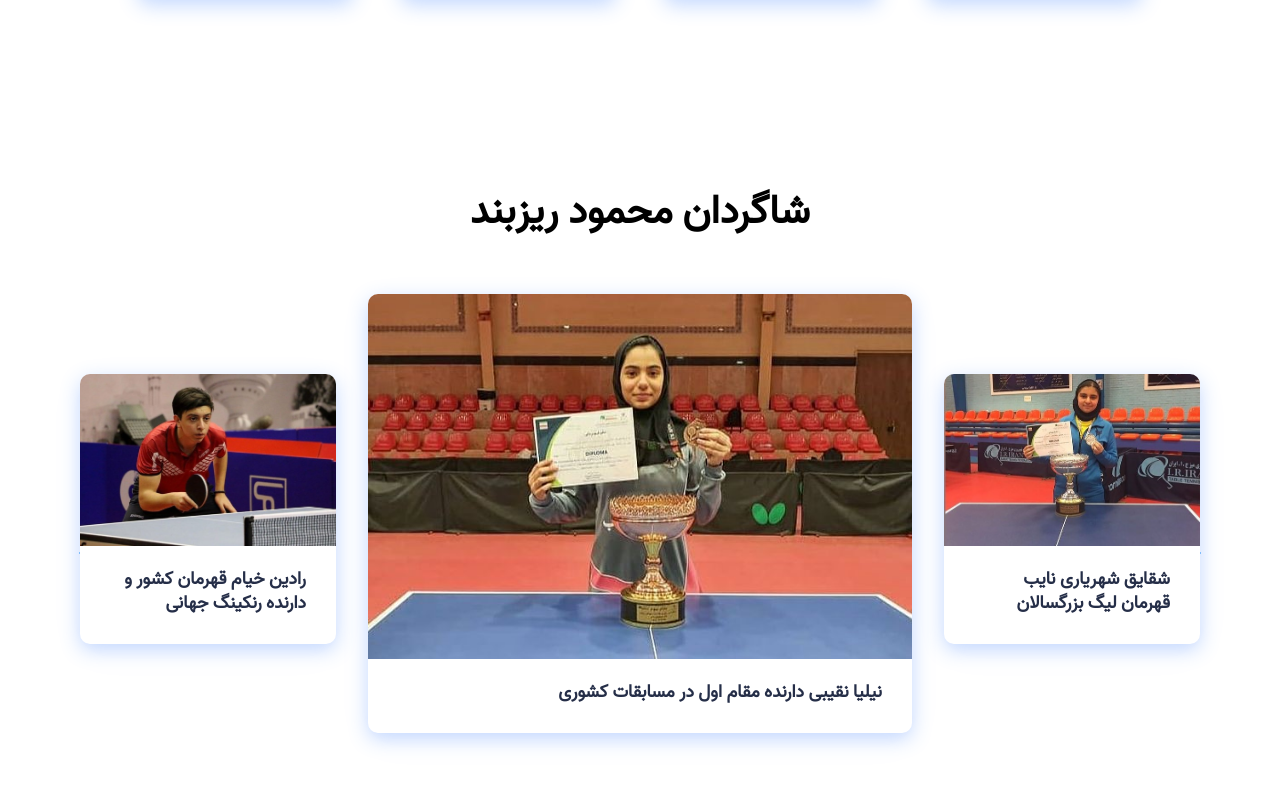
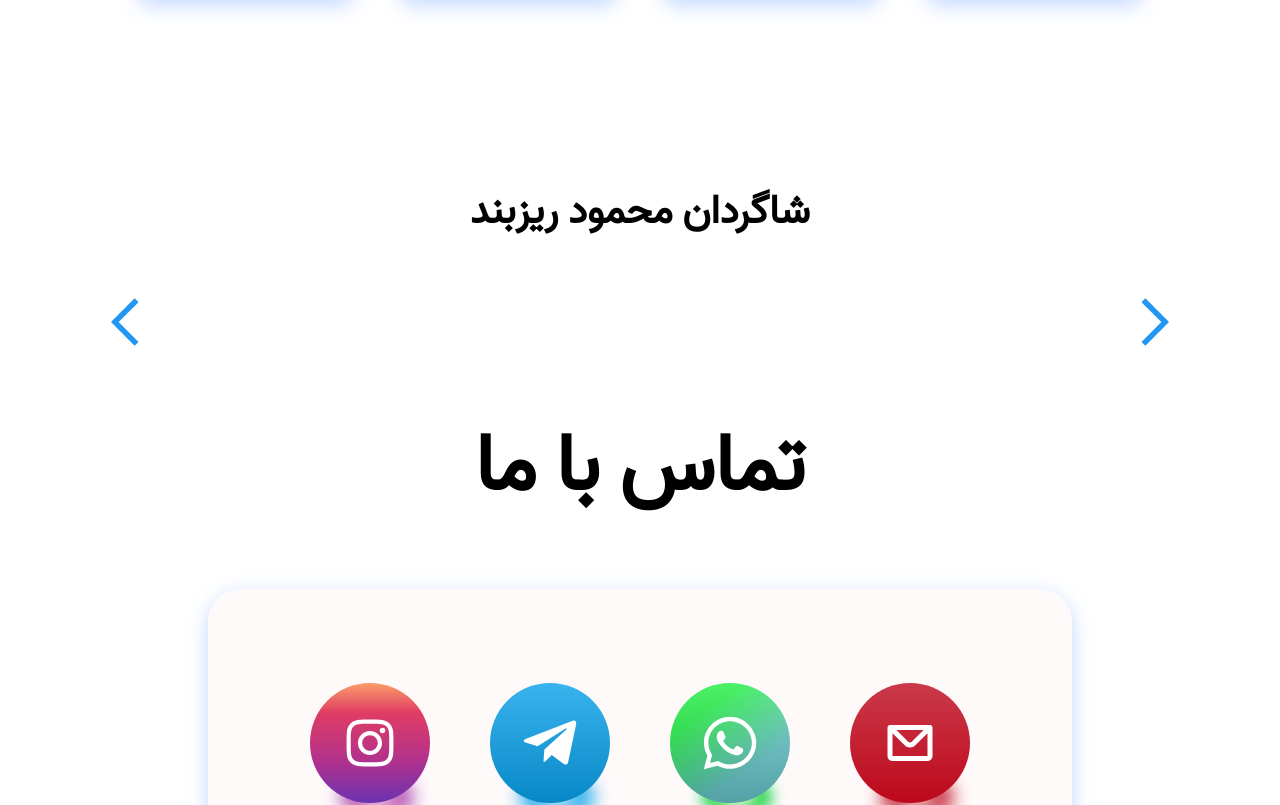
Before and after one commit to 00-team/ping-pong-site, a React app: page / in a window 1280 px wide. Shown: the part 2446-3251 px from the top of the page. Built offline with nearby package versions, Linux system fonts and the light colour scheme; a web font is replaced by a local one.

Commit message:
created new spaces for students video slider

```diff
--- a/src/components/elements/StudentSlider.js
+++ b/src/components/elements/StudentSlider.js
@@ -1,45 +1,61 @@
 import React, { useState } from 'react'
-import { SliderData } from './SliderData'
-import { FaArrowAltCircleRight, FaArrowAltCircleLeft } from 'react-icons/fa'
 
-const StudentSlider = ({ slides }) => {
-    const [current, setCurrent] = useState(0)
-    const length = slides.length
+// icons
+import { FcPrevious, FcNext } from 'react-icons/fc'
+
+// styling
+import './scss/studentslider.scss'
+
+//imgs
+import radin from '../../static/students/radin.jpg'
+import nilia from '../../static/students/nilia.jpg'
+import shaghayegh from '../../static/students/shaghayegh.jpg'
+
+
+const images = [
+    {
+        img: radin,
+        discription: ' رادین خیام قهرمان کشور و دارنده رنکینگ جهانی',
+        id: 1,
+    },
+    {
+        img: nilia,
+        discription: 'نیلیا نقیبی دارنده مقام اول در مسابقات کشوری',
+        id: 2,
+    },
+    {
+        img: shaghayegh,
+        discription: 'شقایق شهریاری نایب قهرمان لیگ بزرگسالان',
+        id: 3,
+    },
+]
+
+function StudentSlider() {
+
+    const [slideIndex, setSlideIndex] = useState(1)
 
     const nextSlide = () => {
-        setCurrent(current === length - 1 ? 0 : current + 1)
+        if (slideIndex === images.length - 1) {
+            setSlideIndex(0)
+        } else {
+            setSlideIndex(slideIndex + 1)
+        }
     }
 
     const prevSlide = () => {
-        setCurrent(current === 0 ? length - 1 : current - 1)
-    }
-
-    if (!Array.isArray(slides) || slides.length <= 0) {
-        return null
+        console.log(slideIndex, images.length)
+        if (slideIndex !== 0) {
+            setSlideIndex(slideIndex - 1)
+        } else if (slideIndex === 0) {
+            setSlideIndex(images.length - 1)
+        }
     }
 
     return (
-        <section className='slider'>
-            <FaArrowAltCircleLeft className='left-arrow' onClick={prevSlide} />
-            <FaArrowAltCircleRight className='right-arrow' onClick={nextSlide}/>
-            {SliderData.map((slide, index) => {
-                return (
-                    <div
-                        className={index === current ? 'slide active' : 'slide'}
-                        key={index}
-                    >
-                        {index === current && (
-                            <video
-                                src={slide.video}
-                                controls
-                                // alt='travel image'
-                                className='image'
-                            />
-                        )}
-                    </div>
-                )
-            })}
-        </section>
+        <div className="slider">
+            <div className="btns prev"> <FcPrevious size={60} onClick={prevSlide}/> </div>
+            <div className="btns next"> <FcNext     size={60} onClick={nextSlide}/> </div>
+        </div>
     )
 }
 
--- /dev/null
+++ b/src/components/elements/scss/studentslider.scss
@@ -0,0 +1,36 @@
+.slider {
+
+    margin: 3rem;
+
+    transition: translateX ease-in-out 0.4s;
+    position: relative;
+    top: 50%;
+    &.center {
+        width: 80%;
+        z-index: 1;
+        // left: 50%;
+    }
+    &.prev {
+        left: 0;
+        margin-top: 10vh;
+        width: 40%;
+        // transform: translateX(65px);
+    }
+    &.next {
+        right: 0;
+        margin-top: 10vh;
+        width: 40%;
+        // transform: translateX(-65px);
+    }
+    .btns {
+        position: absolute;
+        top: 50%;
+        cursor: pointer;
+        &.prev {
+            left: 0;
+        }
+        &.next {
+            right: 0;
+        }
+    }
+}
--- a/src/components/layouts/Students.js
+++ b/src/components/layouts/Students.js
@@ -1,58 +1,19 @@
 import React, { useEffect, useState } from 'react'
 
-// icons
-import { FcPrevious, FcNext } from 'react-icons/fc'
 
 // componenets
 import Glories from './Glories'
+import StudentSlider from '../elements/StudentSlider'
 
 // css
 import './sass/students.scss'
 
-//imgs
-import radin from '../../static/students/radin.jpg'
-import nilia from '../../static/students/nilia.jpg'
-import shaghayegh from '../../static/students/shaghayegh.jpg'
 
-const images = [
-    {
-        img: radin,
-        discription: ' رادین خیام قهرمان کشور و دارنده رنکینگ جهانی',
-        id: 1,
-    },
-    {
-        img: nilia,
-        discription: 'نیلیا نقیبی دارنده مقام اول در مسابقات کشوری',
-        id: 2,
-    },
-    {
-        img: shaghayegh,
-        discription: 'شقایق شهریاری نایب قهرمان لیگ بزرگسالان',
-        id: 3,
-    },
-]
 
 //
 const Students = props => {
-    const [slideIndex, setSlideIndex] = useState(1)
 
-    const nextSlide = () => {
-        console.log(slideIndex,images.length)
-        if (slideIndex !== images.length) {
-            setSlideIndex(slideIndex + 1)
-        } else if (slideIndex === images.length) {
-            setSlideIndex(1)
-        }
-    }
 
-    const prevSlide = () => {
-        console.log(slideIndex,images.length)
-        if (slideIndex !== 0) {
-            setSlideIndex(slideIndex - 1)
-        } else if (slideIndex === 0) {
-            setSlideIndex(images.length - 1)
-        }
-    }
 
     return (
         <div className='students'>
@@ -63,39 +24,8 @@ const Students = props => {
             >
                 شاگردان محمود ریزبند
             </h1>
-            <div className='students_vids container'>
-                <div className='cards__container'>
-                    <div className="btns prev"> <FcPrevious size={60} onClick={prevSlide}/> </div>
-                    <div className="btns next"> <FcNext     size={60} onClick={nextSlide}/> </div>
-                    <div className='cards__wrapper'>
-                        <ul className='cards__items'>
-
-                            {images.map((item,index) =>{
-                                {/* console.log(slideIndex,index,images.length) */}
-                                return(
-                                    <div
-                                        className={`slide
-                                            ${slideIndex === index  ? "center" : ""}
-                                            ${slideIndex >   index  ? "prev"   : ""}
-                                            ${slideIndex <   index  ? "next"   : ""}
-                                        `}
-                                        key={index}
-                                    >
-                                        <Glories
-                                            src={item.img}
-                                            text={item.discription}
-                                            label=''
-                                            path='/'
-                                        />
-                                    </div>
-                                )
-
-                            })}
-
-
-                        </ul>
-                    </div>
-                </div>
+            <div className='students_vids'>
+                <StudentSlider />
             </div>
         </div>
     )
--- a/src/components/layouts/sass/students.scss
+++ b/src/components/layouts/sass/students.scss
@@ -10,184 +10,15 @@ $heading2_mobile: 20px;
 $disc_mobile: 15px;
 
 .students {
-    padding: 3rem 0;
+    padding: 3rem;
 
-    .imgCards {
-        min-width: 2000px;
-        margin: 2rem 10rem;
-    }
 
-    .cards__container {
-        position: relative;
-        background-color: #fff;
-        display: flex;
-        flex-flow: column;
-        align-items: center;
-        max-width: 1500px;
-        width: 90%;
-        margin: 0 auto;
 
-        .btns {
-            position: absolute;
-            top: 50%;
-            cursor: pointer;
-            &.prev {
-                left: 0;
-            }
-            &.next {
-                position: absolute;
-                right: 0;
-            }
-        }
-    }
-
-    .cards__wrapper {
-        position: relative;
-        margin: 50px 0 45px;
-    }
-
-    .cards__items {
-        margin-bottom: 24px;
-    }
-
-    .cards__item {
-        display: flex;
-        flex: 1;
-        margin: 0 1rem;
-        border-radius: 10px;
-    }
-
-    .cards__item__link {
-        background-color: #fff;
-
-        display: flex;
-        flex-flow: column;
-        width: 100%;
-        box-shadow: 0 6px 20px rgba(56, 125, 255, 0.3);
-        -webkit-filter: drop-shadow(0 6px 20px rgba(56, 125, 255, 0.017));
-        filter: drop-shadow(0 6px 20px rgba(56, 125, 255, 0.017));
-        border-radius: 10px;
-        overflow: hidden;
-        text-decoration: none;
-    }
-
-    .cards__item__pic-wrap {
-        position: relative;
-        width: 100%;
-        padding-top: 67%;
-        overflow: hidden;
-    }
-
-    .fade-img {
-        animation-name: fade-img;
-        animation-duration: 2s;
-    }
-
-    .cards__item__pic-wrap::after {
-        opacity: 0;
-        content: attr(data-category);
-        position: absolute;
-        bottom: 0;
-        left: 0;
-        transform: translate(50%, 0%);
-        padding: 6px 8px;
-        max-width: calc((100%) - 60px);
-        font-size: 12px;
-        font-weight: 700;
-        color: #fff;
-        background-color: #1f98f4;
-        box-sizing: border-box;
-    }
-
-    .cards__item__img {
-        position: absolute;
-        top: 0;
-        right: 0;
-        bottom: 0;
-        left: 0;
-        display: block;
-        width: 100%;
-        max-width: 100%;
-        height: 100%;
-        max-height: 100%;
-        object-fit: cover;
-        transition: all 0.2s linear;
-    }
-
-    .cards__item__img:hover {
-        transform: scale(1.1);
-    }
-
-    .cards__item__info {
-        padding: 20px 30px 30px;
-    }
-
-    .cards__item__text {
-        color: #252e48;
-        font-size: $disc;
-        line-height: 24px;
-    }
-
-    .slide {
-        transition: translateX ease-in-out 0.4s;
-        position: relative;
-        top: 50%;
-        &.center {
-            width: 80%;
-            z-index: 1;
-            // left: 50%;
-        }
-        &.prev {
-            left: 0;
-            margin-top: 10vh;
-            width: 40%;
-            // transform: translateX(65px);
-
-        }
-        &.next {
-            right: 0;
-            margin-top: 10vh;
-            width: 40%;
-            // transform: translateX(-65px);
-        }
-    }
-
-    @media only screen and (min-width: 1200px) {
-        .content__blog__container {
-            width: 84%;
-        }
-    }
-
-    @media only screen and (min-width: 1024px) {
-        .cards__items {
-            display: flex;
-        }
-
-        #grid {
-            display: grid;
-            grid-template-columns: repeat(4, 1fr);
-            grid-template-rows: repeat(1, 1fr);
-            grid-column-gap: 16px;
-            grid-row-gap: 20px;
-        }
-    }
-
-    @media only screen and (max-width: 1024px) {
-        .cards__item {
-            margin-bottom: 2rem;
-            width: 45vh;
-        }
-
-        .cards {
-            padding: 0;
-        }
-    }
     @media screen and (max-width: 960px) {
         h1 {
             font-size: $heading2_mobile;
         }
-        .cards__item__text {
-            font-size: $disc_mobile;
-        }
     }
+
+
 }
--- a/webpack.config.js
+++ b/webpack.config.js
@@ -46,6 +46,6 @@ module.exports = {
     ],
     devtool: 'source-map',
     devServer: {
-        contentBase: './dist',
+        // contentBase: './dist',
     },
 };
```
Also changed, not shown: src/components/elements/SliderData.js (deleted, +0 -12 lines).
